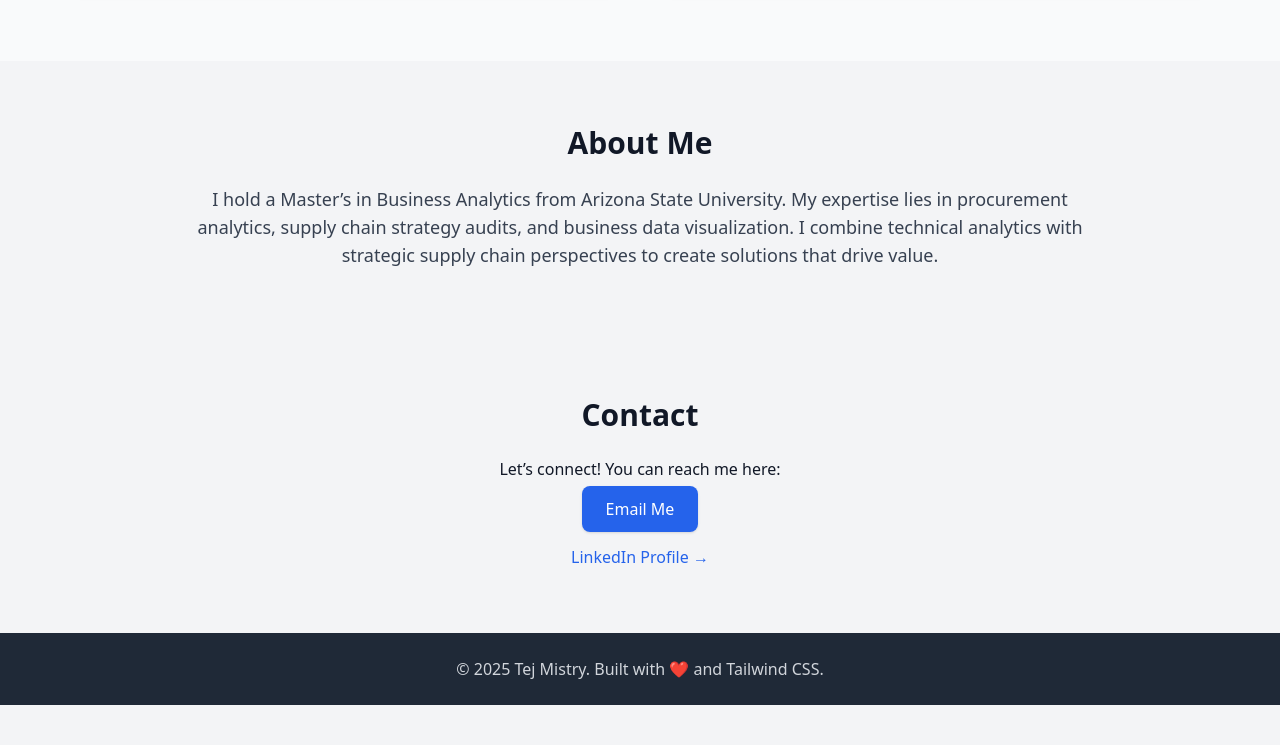
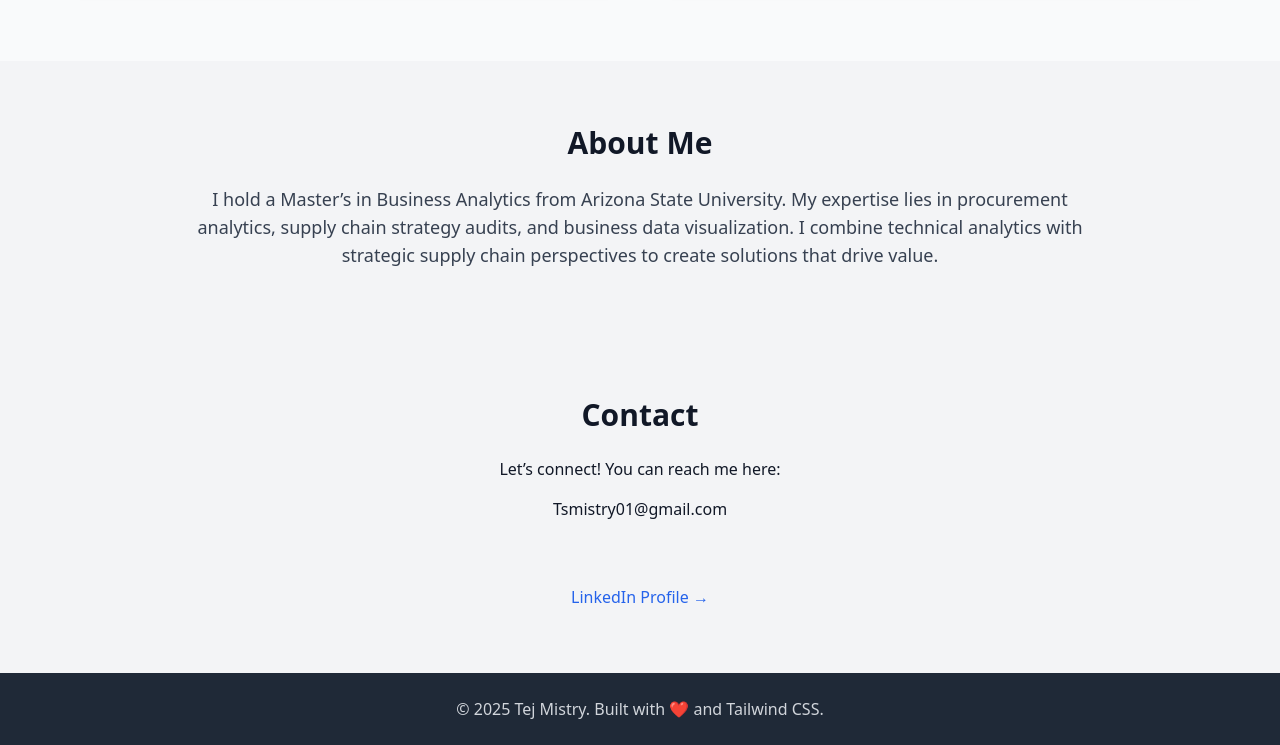
Before and after one commit to Tsmistry01/Tsmistry01.github.io, a plain HTML site: page index.html in a window 1280 px wide. Shown: the part 1043-1788 px from the top of the page. Before the commit the page ends 1748 px from the top, so only its background shows below. Drawn offline with nearby package versions, Linux system fonts and the light colour scheme.

Commit message:
Update index.html

```diff
--- a/index.html
+++ b/index.html
@@ -103,8 +103,7 @@
   <section id="contact" class="max-w-4xl mx-auto py-16 text-center">
     <h3 class="text-3xl font-bold mb-6">Contact</h3>
     <p class="mb-4">Let’s connect! You can reach me here:</p>
-    <a href="mailto:Tsmistry01@gmail.com"
-       class="bg-blue-600 text-white px-6 py-3 rounded-lg shadow hover:bg-blue-700">Email Me</a>
+    <p class="mb-4">Tsmistry01@gmail.com</p>
     <br><br>
     <a href="https://www.linkedin.com/in/tejmistry/" target="_blank" class="text-blue-600 font-medium">
       LinkedIn Profile →
```
